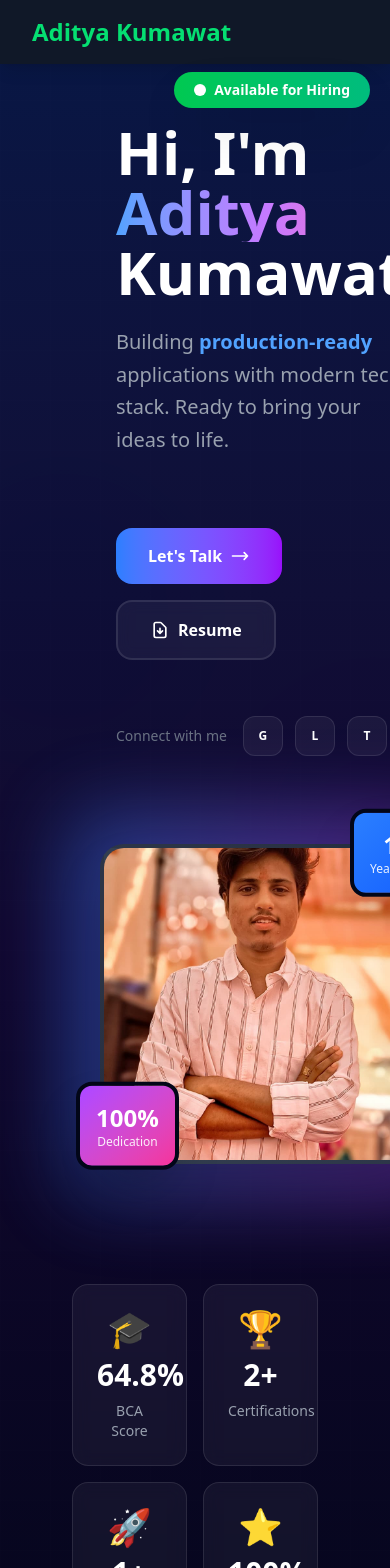
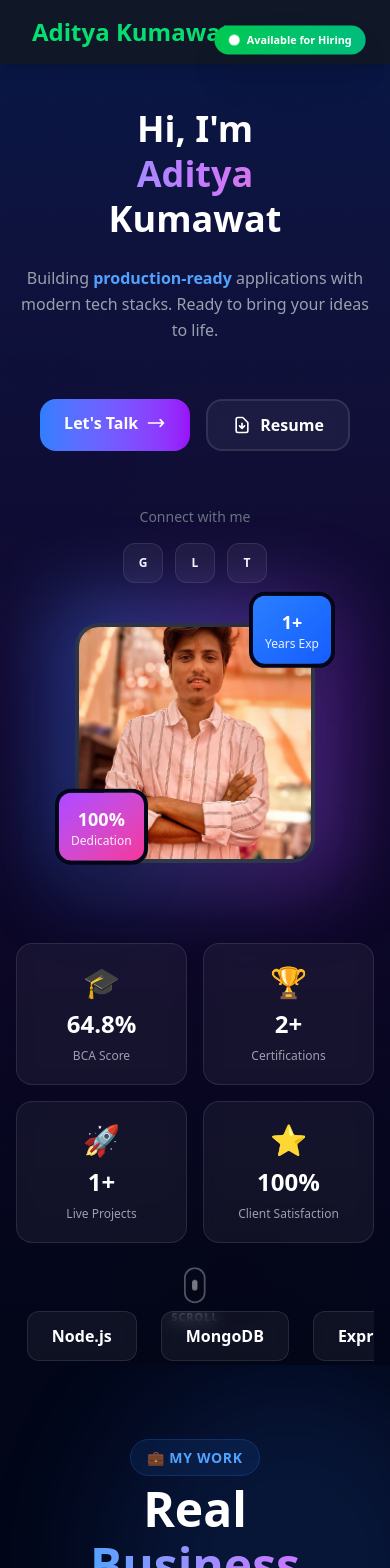
Before and after one commit to admarothiya/adport, a React (Vite) app: page / in a window 390 px wide. Shown: the top 1568 px of the page. Built offline with nearby package versions, Linux system fonts and the light colour scheme.

Commit message:
phone responsive

```diff
--- a/src/components/Home.jsx
+++ b/src/components/Home.jsx
@@ -1,4 +1,4 @@
-import { useState, useEffect } from 'react';
+import { useState, useEffect } from "react";
 
 function Home() {
   const [scrollY, setScrollY] = useState(0);
@@ -6,19 +6,15 @@ function Home() {
 
   useEffect(() => {
     setIsVisible(true);
-
-    const handleScroll = () => {
-      setScrollY(window.scrollY);
-    };
-
-    window.addEventListener('scroll', handleScroll);
-    return () => window.removeEventListener('scroll', handleScroll);
+    const handleScroll = () => setScrollY(window.scrollY);
+    window.addEventListener("scroll", handleScroll);
+    return () => window.removeEventListener("scroll", handleScroll);
   }, []);
 
   const profilePic = "/we.jpg";
 
   return (
-    <section className="relative flex flex-col items-center justify-center min-h-screen px-8 lg:px-12 bg-slate-950 text-white overflow-hidden">
+    <section className="relative flex flex-col items-center justify-center min-h-screen px-4 sm:px-6 md:px-10 lg:px-12 bg-slate-950 text-white overflow-hidden">
 
       {/* Animated Grid Background */}
       <div className="absolute inset-0 bg-grid-pattern opacity-10"></div>
@@ -28,12 +24,12 @@ function Home() {
       ></div>
 
       {/* Glowing Orbs */}
-      <div className="absolute top-1/4 -left-20 w-72 h-72 bg-blue-600 rounded-full mix-blend-multiply filter blur-3xl opacity-20 animate-blob"></div>
-      <div className="absolute top-1/3 -right-20 w-72 h-72 bg-purple-600 rounded-full mix-blend-multiply filter blur-3xl opacity-20 animate-blob animation-delay-2000"></div>
-      <div className="absolute -bottom-8 left-1/3 w-72 h-72 bg-pink-600 rounded-full mix-blend-multiply filter blur-3xl opacity-20 animate-blob animation-delay-4000"></div>
+      <div className="absolute top-1/4 -left-20 w-60 sm:w-72 h-60 sm:h-72 bg-blue-600 rounded-full mix-blend-multiply filter blur-3xl opacity-20 animate-blob"></div>
+      <div className="absolute top-1/3 -right-20 w-60 sm:w-72 h-60 sm:h-72 bg-purple-600 rounded-full mix-blend-multiply filter blur-3xl opacity-20 animate-blob animation-delay-2000"></div>
+      <div className="absolute -bottom-8 left-1/3 w-60 sm:w-72 h-60 sm:h-72 bg-pink-600 rounded-full mix-blend-multiply filter blur-3xl opacity-20 animate-blob animation-delay-4000"></div>
 
       {/* "Available for Hiring" Tag */}
-      <div className="absolute top-18 right-5 flex items-center bg-gradient-to-r from-green-500 to-emerald-500 text-white text-sm font-bold px-5 py-2 rounded-full shadow-2xl z-50">
+      <div className="absolute top-6 right-4 sm:right-6 flex items-center bg-gradient-to-r from-green-500 to-emerald-500 text-white text-xs sm:text-sm font-bold px-4 sm:px-5 py-2 rounded-full shadow-2xl z-50 scale-90 sm:scale-100">
         <span className="relative flex h-3 w-3 mr-2">
           <span className="animate-ping absolute inline-flex h-full w-full rounded-full bg-white opacity-75"></span>
           <span className="relative inline-flex rounded-full h-3 w-3 bg-white"></span>
@@ -41,23 +37,27 @@ function Home() {
         Available for Hiring
       </div>
 
-      <div className="container mx-auto max-w-full px-6 lg:px-12 relative z-10">
-
+      <div className="container mx-auto max-w-full relative z-10">
         {/* Hero Section */}
-        <div className="grid md:grid-cols-2 gap-12 lg:gap-20 items-center mb-20">
+        <div className="grid grid-cols-1 md:grid-cols-2 gap-10 md:gap-16 items-center mb-20 text-center md:text-left">
 
           {/* Left Content */}
-          <div className={`space-y-8 transform transition-all duration-1000 delay-200 ${isVisible ? 'translate-x-0 opacity-100' : '-translate-x-10 opacity-0'}`}>
-
+          <div
+            className={`space-y-8 transform transition-all duration-1000 delay-200 ${
+              isVisible ? "translate-x-0 opacity-100" : "-translate-x-10 opacity-0"
+            }`}
+          >
             {/* Badge */}
-            <div className="inline-flex items-center gap-2 px-4 py-2 bg-white/5 backdrop-blur-sm rounded-full border border-white/10">
+            <div className="inline-flex items-center gap-2 px-4 py-2 bg-white/5 backdrop-blur-sm rounded-full border border-white/10 mx-auto md:mx-0">
               <span className="text-2xl">👨‍💻</span>
-              <span className="text-sm font-medium text-gray-300">Full Stack Developer</span>
+              <span className="text-sm font-medium text-gray-300">
+                Full Stack Developer
+              </span>
             </div>
 
             {/* Main Heading */}
-            <div className="space-y-6 py-10 px-15">
-              <h1 className="text-6xl md:text-7xl lg:text-8xl font-black leading-none">
+            <div className="space-y-6 py-6">
+              <h1 className="text-4xl sm:text-5xl md:text-6xl lg:text-8xl font-black leading-tight">
                 <span className="block text-white">Hi, I'm</span>
                 <span className="block bg-gradient-to-r from-blue-400 via-purple-400 to-pink-400 bg-clip-text text-transparent">
                   Aditya
@@ -65,21 +65,31 @@ function Home() {
                 <span className="block text-white">Kumawat</span>
               </h1>
 
-              <p className="text-xl text-gray-400 max-w-lg leading-relaxed">
-                Building <span className="text-blue-400 font-semibold">production-ready</span> applications with modern tech stack. Ready to bring your ideas to life.
+              <p className="text-base sm:text-lg text-gray-400 max-w-md md:max-w-lg mx-auto md:mx-0 leading-relaxed">
+                Building <span className="text-blue-400 font-semibold">production-ready</span> applications with modern tech stacks. Ready to bring your ideas to life.
               </p>
             </div>
 
             {/* CTA Buttons */}
-            <div className="flex px-15 flex-wrap gap-4">
+            <div className="flex flex-wrap justify-center md:justify-start gap-4">
               <a
                 href="#contact"
-                className="group relative px-8 py-4 bg-gradient-to-r from-blue-500 to-purple-600 rounded-2xl font-bold overflow-hidden transition-all hover:scale-105 hover:shadow-2xl hover:shadow-purple-500/50"
+                className="group relative px-6 sm:px-8 py-3 sm:py-4 bg-gradient-to-r from-blue-500 to-purple-600 rounded-2xl font-bold overflow-hidden transition-all hover:scale-105 hover:shadow-2xl hover:shadow-purple-500/50"
               >
                 <span className="relative z-10 flex items-center gap-2">
                   <span>Let's Talk</span>
-                  <svg className="w-5 h-5 group-hover:translate-x-1 transition-transform" fill="none" stroke="currentColor" viewBox="0 0 24 24">
-                    <path strokeLinecap="round" strokeLinejoin="round" strokeWidth={2} d="M17 8l4 4m0 0l-4 4m4-4H3" />
+                  <svg
+                    className="w-5 h-5 group-hover:translate-x-1 transition-transform"
+                    fill="none"
+                    stroke="currentColor"
+                    viewBox="0 0 24 24"
+                  >
+                    <path
+                      strokeLinecap="round"
+                      strokeLinejoin="round"
+                      strokeWidth={2}
+                      d="M17 8l4 4m0 0l-4 4m4-4H3"
+                    />
                   </svg>
                 </span>
                 <div className="absolute inset-0 bg-gradient-to-r from-purple-600 to-blue-500 opacity-0 group-hover:opacity-100 transition-opacity"></div>
@@ -88,11 +98,21 @@ function Home() {
               <a
                 href="/ad.pdf"
                 download
-                className="group px-8 py-4 bg-white/5 backdrop-blur-sm border-2 border-white/10 rounded-2xl font-bold hover:bg-white/10 hover:border-white/20 transition-all hover:scale-105"
+                className="group px-6 sm:px-8 py-3 sm:py-4 bg-white/5 backdrop-blur-sm border-2 border-white/10 rounded-2xl font-bold hover:bg-white/10 hover:border-white/20 transition-all hover:scale-105"
               >
                 <span className="flex items-center gap-2">
-                  <svg className="w-5 h-5 group-hover:animate-bounce" fill="none" stroke="currentColor" viewBox="0 0 24 24">
-                    <path strokeLinecap="round" strokeLinejoin="round" strokeWidth={2} d="M12 10v6m0 0l-3-3m3 3l3-3m2 8H7a2 2 0 01-2-2V5a2 2 0 012-2h5.586a1 1 0 01.707.293l5.414 5.414a1 1 0 01.293.707V19a2 2 0 01-2 2z" />
+                  <svg
+                    className="w-5 h-5 group-hover:animate-bounce"
+                    fill="none"
+                    stroke="currentColor"
+                    viewBox="0 0 24 24"
+                  >
+                    <path
+                      strokeLinecap="round"
+                      strokeLinejoin="round"
+                      strokeWidth={2}
+                      d="M12 10v6m0 0l-3-3m3 3l3-3m2 8H7a2 2 0 01-2-2V5a2 2 0 012-2h5.586a1 1 0 01.707.293l5.414 5.414a1 1 0 01.293.707V19a2 2 0 01-2 2z"
+                    />
                   </svg>
                   <span>Resume</span>
                 </span>
@@ -100,10 +120,10 @@ function Home() {
             </div>
 
             {/* Social Links */}
-            <div className="flex items-center px-15 gap-4 pt-6">
+            <div className="flex flex-col sm:flex-row items-center justify-center md:justify-start gap-4 pt-6">
               <span className="text-sm text-gray-500">Connect with me</span>
               <div className="flex gap-3">
-                {['Github', 'LinkedIn', 'Twitter'].map((social, i) => (
+                {["Github", "LinkedIn", "Twitter"].map((social, i) => (
                   <a
                     key={i}
                     href="#"
@@ -117,15 +137,18 @@ function Home() {
           </div>
 
           {/* Right Content - Profile */}
-          <div className={`relative transform transition-all py-10 duration-1000 delay-500 ${isVisible ? 'translate-x-0 opacity-100' : 'translate-x-10 opacity-0'}`}>
+          <div
+            className={`relative transform transition-all duration-1000 delay-500 ${
+              isVisible ? "translate-x-0 opacity-100" : "translate-x-10 opacity-0"
+            }`}
+          >
             <div className="relative mx-auto w-fit">
-
               {/* Decorative Elements */}
-              <div className="absolute -inset-8 bg-gradient-to-r from-blue-500 to-purple-500 rounded-3xl blur-2xl opacity-30 animate-pulse-slow"></div>
+              <div className="absolute -inset-6 sm:-inset-8 bg-gradient-to-r from-blue-500 to-purple-500 rounded-3xl blur-2xl opacity-30 animate-pulse-slow"></div>
 
               {/* Main Image Container */}
               <div className="relative">
-                <div className="w-80 h-80 lg:w-96 lg:h-96 rounded-3xl overflow-hidden border-4 border-white/10 shadow-2xl bg-gradient-to-br from-slate-800 to-slate-900">
+                <div className="w-60 h-60 sm:w-72 sm:h-72 md:w-80 md:h-80 lg:w-96 lg:h-96 rounded-3xl overflow-hidden border-4 border-white/10 shadow-2xl bg-gradient-to-br from-slate-800 to-slate-900 mx-auto">
                   <img
                     src={profilePic}
                     alt="Aditya Kumawat"
@@ -134,24 +157,18 @@ function Home() {
                 </div>
 
                 {/* Floating Cards */}
-                <div className="absolute -top-6 -right-6 bg-gradient-to-br from-blue-500 to-blue-600 p-4 rounded-2xl shadow-2xl animate-float border-4 border-slate-950">
+                <div className="absolute -top-5 -right-5 bg-gradient-to-br from-blue-500 to-blue-600 p-3 rounded-2xl shadow-2xl animate-float border-4 border-slate-950">
                   <div className="text-center">
-                    <div className="text-2xl font-black">1+</div>
+                    <div className="text-lg sm:text-2xl font-black">1+</div>
                     <div className="text-xs opacity-90">Years Exp</div>
                   </div>
                 </div>
 
-                <div className="absolute -bottom-6 -left-6 bg-gradient-to-br from-purple-500 to-pink-500 p-4 rounded-2xl shadow-2xl animate-float animation-delay-2000 border-4 border-slate-950">
+                <div className="absolute -bottom-5 -left-5 bg-gradient-to-br from-purple-500 to-pink-500 p-3 rounded-2xl shadow-2xl animate-float animation-delay-2000 border-4 border-slate-950">
                   <div className="text-center">
-                    <div className="text-2xl font-black">100%</div>
+                    <div className="text-lg sm:text-2xl font-black">100%</div>
                     <div className="text-xs opacity-90">Dedication</div>
                   </div>
-                </div>
-
-                <div className="absolute top-1/2 -right-8 bg-gradient-to-br from-green-500 to-emerald-500 p-3 rounded-xl shadow-2xl animate-bounce-slow border-4 border-slate-950">
-                  <svg className="w-6 h-6" fill="currentColor" viewBox="0 0 24 24">
-                    <path d="M11 15H6l7-14v8h5l-7 14v-8z" />
-                  </svg>
                 </div>
               </div>
             </div>
@@ -159,55 +176,66 @@ function Home() {
         </div>
 
         {/* Stats Grid */}
-        <div className={`grid grid-cols-2 md:grid-cols-4 gap-4 md:gap-6 px-4 transform transition-all duration-1000 delay-700 ${isVisible ? 'translate-y-0 opacity-100' : 'translate-y-10 opacity-0'}`}>
+        <div
+          className={`grid grid-cols-2 sm:grid-cols-4 gap-4 md:gap-6 transform transition-all duration-1000 delay-700 ${
+            isVisible ? "translate-y-0 opacity-100" : "translate-y-10 opacity-0"
+          }`}
+        >
           {[
-            { value: '64.8%', label: 'BCA Score', icon: '🎓', color: 'from-blue-500 to-cyan-500' },
-            { value: '2+', label: 'Certifications', icon: '🏆', color: 'from-purple-500 to-pink-500' },
-            { value: '1+', label: 'Live Projects', icon: '🚀', color: 'from-green-500 to-emerald-500' },
-            { value: '100%', label: 'Client Satisfaction', icon: '⭐', color: 'from-orange-500 to-red-500' }
+            { value: "64.8%", label: "BCA Score", icon: "🎓", color: "from-blue-500 to-cyan-500" },
+            { value: "2+", label: "Certifications", icon: "🏆", color: "from-purple-500 to-pink-500" },
+            { value: "1+", label: "Live Projects", icon: "🚀", color: "from-green-500 to-emerald-500" },
+            { value: "100%", label: "Client Satisfaction", icon: "⭐", color: "from-orange-500 to-red-500" },
           ].map((stat, i) => (
             <div
               key={i}
-              className="group relative p-6 bg-white/5 backdrop-blur-sm rounded-2xl border border-white/10 hover:bg-white/10 hover:border-white/20 transition-all hover:scale-105 hover:-translate-y-2 cursor-pointer"
+              className="group relative p-5 sm:p-6 bg-white/5 backdrop-blur-sm rounded-2xl border border-white/10 hover:bg-white/10 hover:border-white/20 transition-all hover:scale-105 hover:-translate-y-2 cursor-pointer"
               style={{ transitionDelay: `${i * 100}ms` }}
             >
-              <div className={`absolute inset-0 bg-gradient-to-br ${stat.color} opacity-0 group-hover:opacity-10 rounded-2xl transition-opacity`}></div>
+              <div
+                className={`absolute inset-0 bg-gradient-to-br ${stat.color} opacity-0 group-hover:opacity-10 rounded-2xl transition-opacity`}
+              ></div>
 
               <div className="relative z-10 text-center space-y-2">
-                <div className="text-4xl mb-2">{stat.icon}</div>
-                <div className="text-3xl font-black">{stat.value}</div>
-                <div className="text-sm text-gray-400 font-medium">{stat.label}</div>
+                <div className="text-3xl sm:text-4xl mb-2">{stat.icon}</div>
+                <div className="text-2xl sm:text-3xl font-black">{stat.value}</div>
+                <div className="text-xs sm:text-sm text-gray-400 font-medium">
+                  {stat.label}
+                </div>
               </div>
 
-              <div className={`absolute bottom-0 left-0 right-0 h-1 bg-gradient-to-r ${stat.color} scale-x-0 group-hover:scale-x-100 transition-transform rounded-b-2xl`}></div>
+              <div
+                className={`absolute bottom-0 left-0 right-0 h-1 bg-gradient-to-r ${stat.color} scale-x-0 group-hover:scale-x-100 transition-transform rounded-b-2xl`}
+              ></div>
             </div>
           ))}
         </div>
 
         {/* Tech Stack Marquee */}
-        <div className="mt-20 py-1 overflow-hidden">
-          <div className="text-center mb-8">
-            <h3 className="text-2xl font-bold text-gray-400">Tech Stack</h3>
-          </div>
-          <div className="flex gap-8 animate-scroll-left">
-            {['React', 'Node.js', 'MongoDB', 'Express', 'Tailwind',  'python', 'PostgreSQL', 'React', ].map((tech, i) => (
+        <div className="mt-16 py-1 overflow-x-auto whitespace-nowrap scrollbar-hide">
+          <div className="inline-flex gap-6 animate-scroll-left">
+            {["React", "Node.js", "MongoDB", "Express", "Tailwind", "Python", "PostgreSQL"].map(
+              (tech, i) => (
                 <div
                   key={i}
                   className="flex-shrink-0 px-6 py-3 bg-white/5 backdrop-blur-sm rounded-xl border border-white/10 font-semibold whitespace-nowrap hover:bg-white/10 hover:scale-110 transition-all"
                 >
                   {tech}
                 </div>
-            ))}
+              )
+            )}
           </div>
         </div>
       </div>
 
       {/* Bottom Scroll Indicator */}
-      <div className="absolute bottom-8 left-1/2 -translate-x-1/2 flex flex-col items-center gap-2 animate-bounce">
+      <div className="absolute bottom-6 left-1/2 -translate-x-1/2 flex flex-col items-center gap-2 animate-bounce scale-90 sm:scale-100">
         <div className="w-6 h-10 border-2 border-white/30 rounded-full flex justify-center pt-2">
           <div className="w-1.5 h-3 bg-white/50 rounded-full animate-scroll-down"></div>
         </div>
-        <span className="text-xs text-gray-500 font-semibold tracking-widest">SCROLL</span>
+        <span className="text-xs text-gray-500 font-semibold tracking-widest">
+          SCROLL
+        </span>
       </div>
 
       <style jsx>{`
@@ -241,37 +269,13 @@ function Home() {
           100% { transform: translateY(12px); opacity: 0; }
         }
 
-        .animate-blob {
-          animation: blob 7s infinite;
-        }
-
-        .animate-float {
-          animation: float 3s ease-in-out infinite;
-        }
-
-        .animate-scroll-left {
-          animation: scroll-left 30s linear infinite;
-        }
-
-        .animate-scroll-down {
-          animation: scroll-down 2s ease-in-out infinite;
-        }
-
-        .animate-pulse-slow {
-          animation: pulse 4s cubic-bezier(0.4, 0, 0.6, 1) infinite;
-        }
-
-        .animate-bounce-slow {
-          animation: bounce 3s infinite;
-        }
-
-        .animation-delay-2000 {
-          animation-delay: 2s;
-        }
-
-        .animation-delay-4000 {
-          animation-delay: 4s;
-        }
+        .animate-blob { animation: blob 7s infinite; }
+        .animate-float { animation: float 3s ease-in-out infinite; }
+        .animate-scroll-left { animation: scroll-left 30s linear infinite; }
+        .animate-scroll-down { animation: scroll-down 2s ease-in-out infinite; }
+        .animate-pulse-slow { animation: pulse 4s cubic-bezier(0.4, 0, 0.6, 1) infinite; }
+        .animation-delay-2000 { animation-delay: 2s; }
+        .animation-delay-4000 { animation-delay: 4s; }
       `}</style>
     </section>
   );
```
Lines whose indentation alone changed are shown as unchanged.
